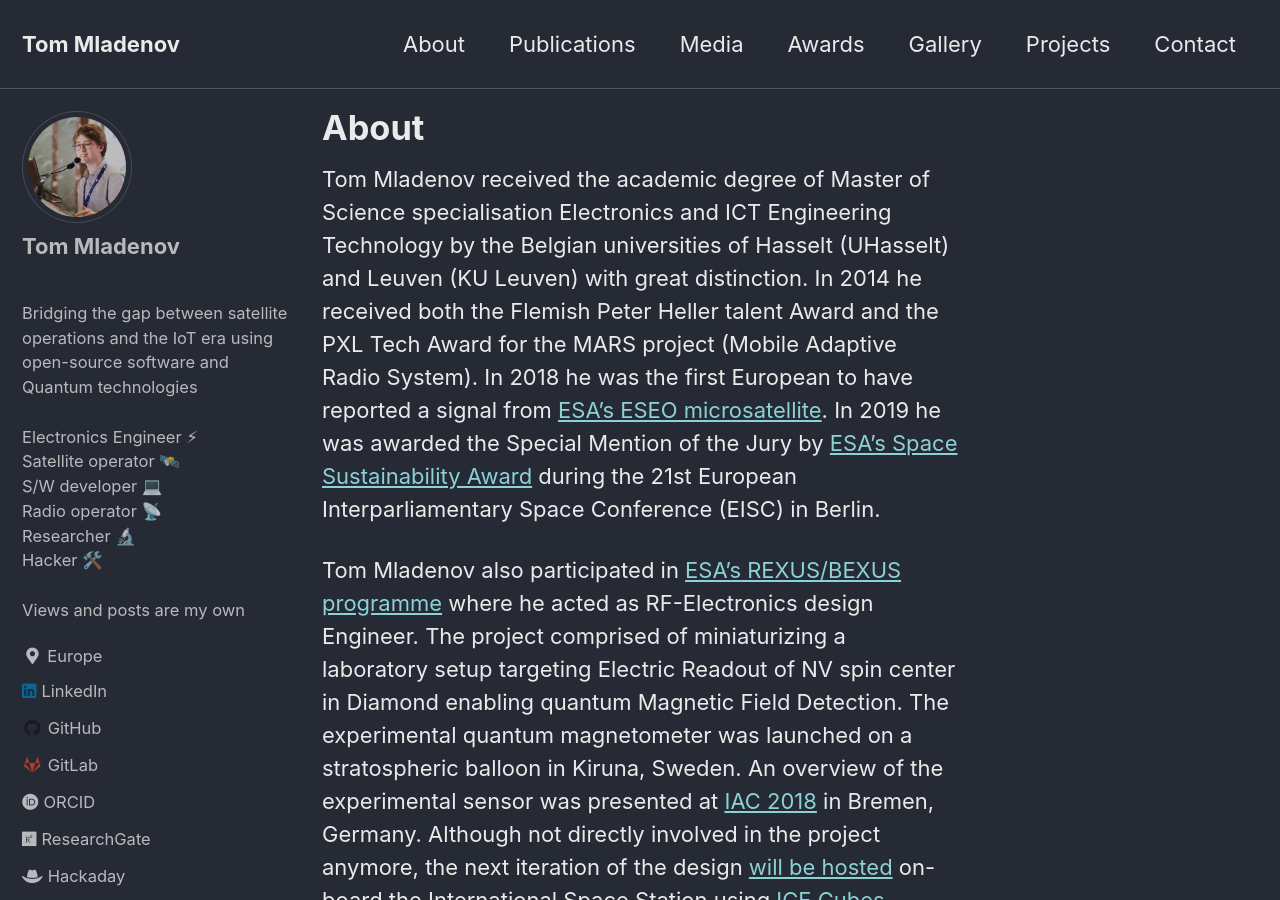
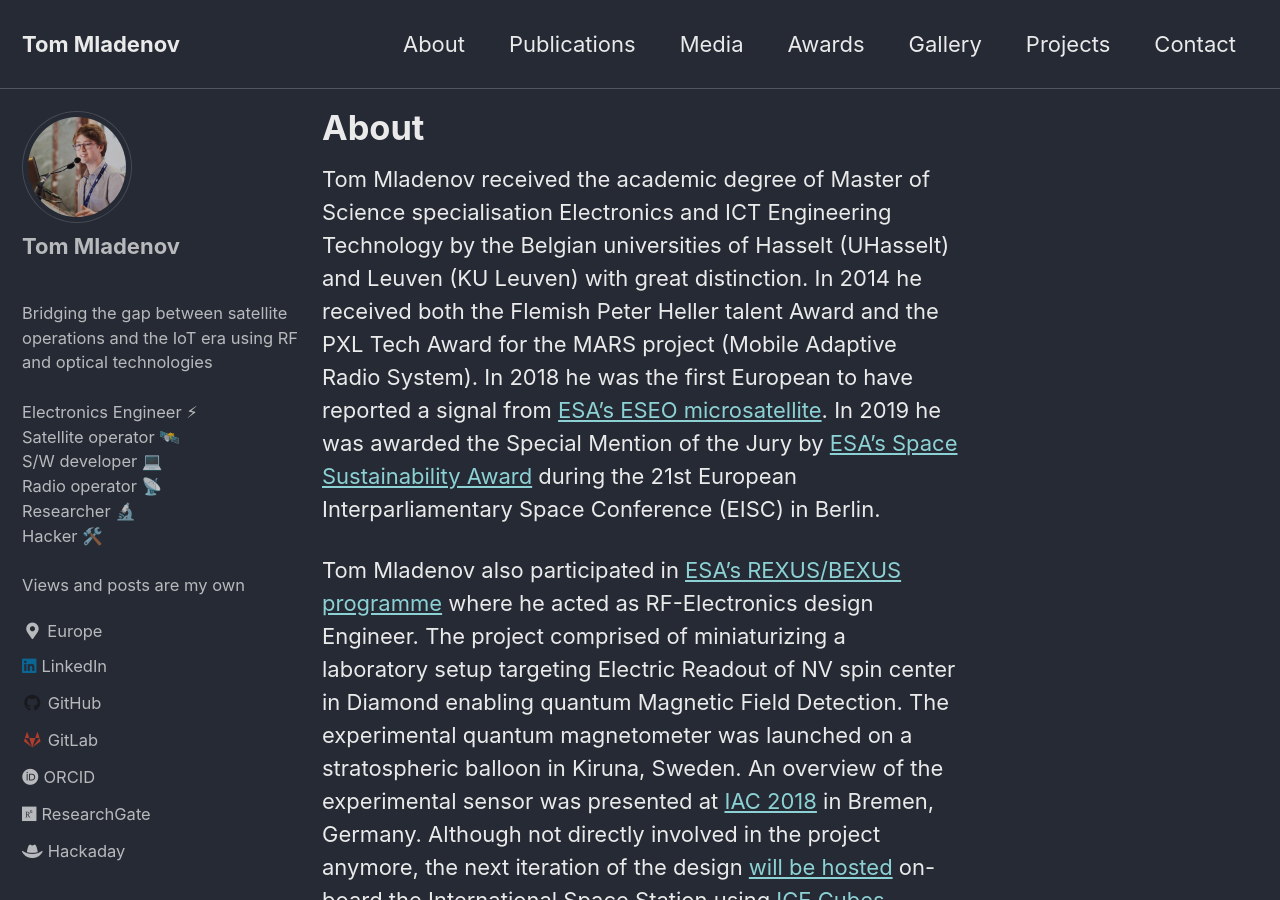
Before and after one commit to TomMladenov/tommladenov.github.io, a Jekyll site: the page built from index.md, in a window 1280 px wide and 900 px high. Built offline with Jekyll 4.4.1, drawn with Linux system fonts in a browser that asks for light colours; cached includes are drawn as plain includes.

Commit message:
Update bio line

```diff
--- a/_config.yml
+++ b/_config.yml
@@ -95,7 +95,7 @@
 author:
   name             : "Tom Mladenov"
   avatar           : "/img/avatar_cropped.png"
-  bio              : "<br>Bridging the gap between satellite operations and the IoT era using open-source software and Quantum technologies<br><br>Electronics Engineer ⚡<br>Satellite operator 🛰️<br>S/W developer 💻<br>Radio operator 📡<br>Researcher 🔬<br>Hacker 🛠️<br><br>Views and posts are my own<br>"
+  bio              : "<br>Bridging the gap between satellite operations and the IoT era using RF and optical technologies<br><br>Electronics Engineer ⚡<br>Satellite operator 🛰️<br>S/W developer 💻<br>Radio operator 📡<br>Researcher 🔬<br>Hacker 🛠️<br><br>Views and posts are my own<br>"
   location         : "Europe"
   email            :
   links:
```
